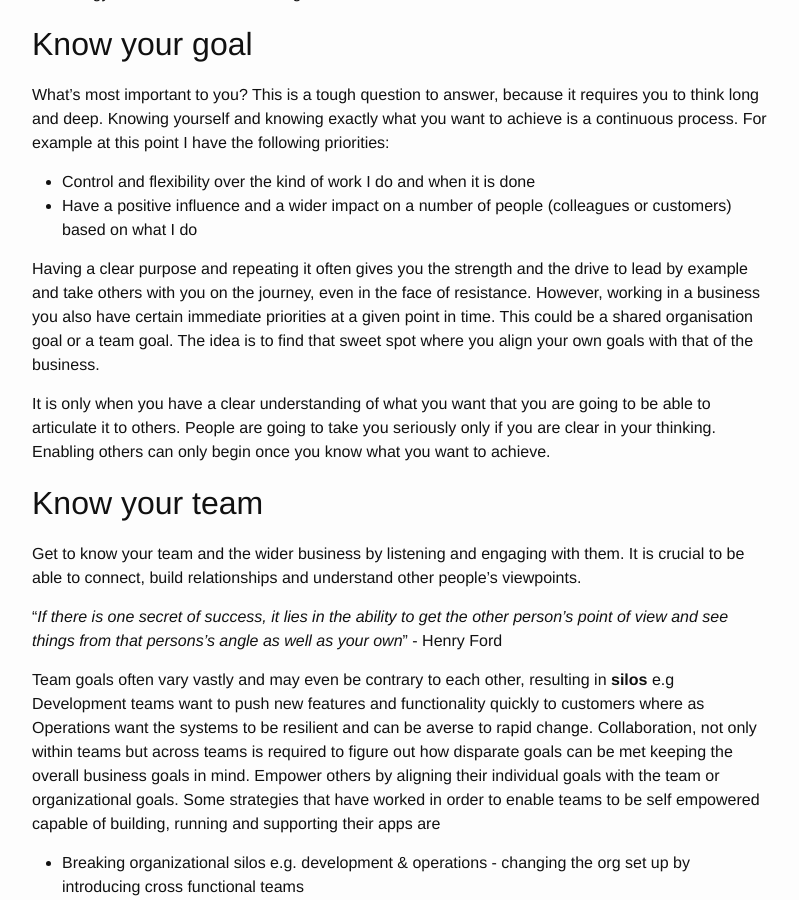
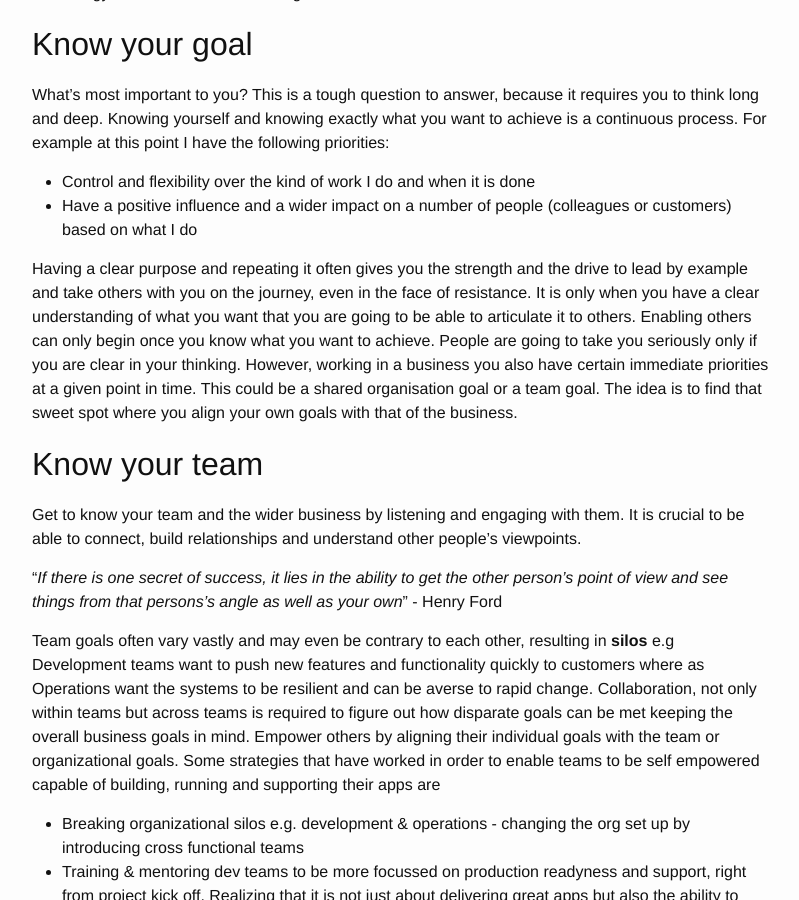
Before and after one commit to hemantksingh/hemantksingh.github.io, a Jekyll site: the page built from _posts/2020-03-01-simple-rules-for-tech-leadership.markdown, in a window 1280 px wide and 900 px high, scrolled down 417 px. Shown: the whole window, without its empty margins (238-1037 px from the left). Built offline with Jekyll 4.4.1, drawn with Linux system fonts in a browser that asks for light colours; comment, search, counter and statistics services are not loaded.

Commit message:
Further updates

```diff
--- a/_posts/2020-03-01-simple-rules-for-tech-leadership.markdown
+++ b/_posts/2020-03-01-simple-rules-for-tech-leadership.markdown
@@ -18,9 +18,7 @@ What's most important to you? This is a tough question to answer, because it req
 * Control and flexibility over the kind of work I do and when it is done
 * Have a positive influence and a wider impact on a number of people (colleagues or customers) based on what I do
 
-Having a clear purpose and repeating it often gives you the strength and the drive to lead by example and take others with you on the journey, even in the face of resistance. However, working in a business you also have certain immediate priorities at a given point in time. This could be a shared organisation goal or a team goal. The idea is to find that sweet spot where you align your own goals with that of the business.
-
-It is only when you have a clear understanding of what you want that you are going to be able to articulate it to others. People are going to take you seriously only if you are clear in your thinking. Enabling others can only begin once you know what you want to achieve.
+Having a clear purpose and repeating it often gives you the strength and the drive to lead by example and take others with you on the journey, even in the face of resistance. It is only when you have a clear understanding of what you want that you are going to be able to articulate it to others. Enabling others can only begin once you know what you want to achieve. People are going to take you seriously only if you are clear in your thinking. However, working in a business you also have certain immediate priorities at a given point in time. This could be a shared organisation goal or a team goal. The idea is to find that sweet spot where you align your own goals with that of the business.
 
 ## Know your team
 
```
